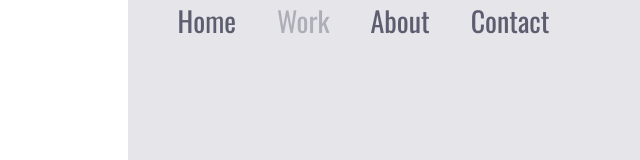
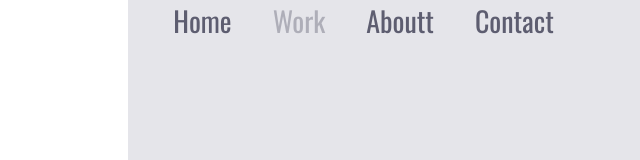
Before and after one commit to Gabriel100-Pro/Projeto-Responsivo---correto, a plain HTML site: page index.html in a window 1280 px wide. Shown: the top 160 px of the page, 640-1280 px from the left. Drawn offline with nearby package versions, Linux system fonts and the light colour scheme; a web font is replaced by a local one.

Commit message:
Alteração no nome do link "About" para "Aboutt"

```diff
--- a/index.html
+++ b/index.html
@@ -27,7 +27,7 @@
             <header>
                 <a href="https://aulas.devclub.com.br/m/lessons/css-pt-2-devclub-full-stack">Home</a>
                 <a href="">Work</a>
-                <a href="">About</a>
+                <a href="">Aboutt</a>
                 <a href="">Contact</a>
             </header>
             <img src="Illustration 2 (1).png" alt="">
```
